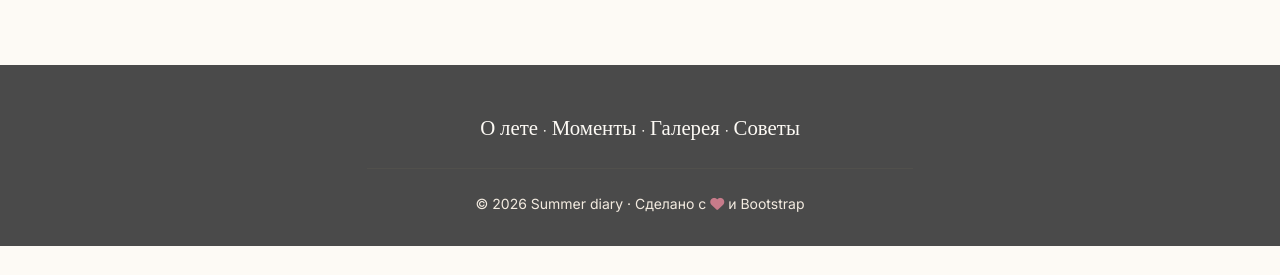
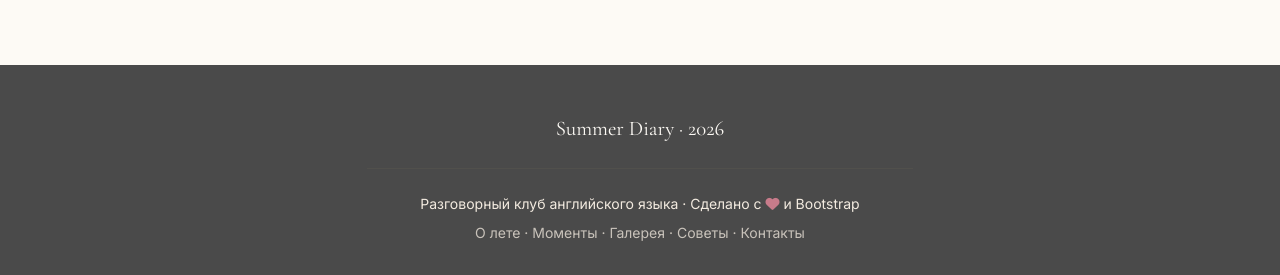
Before and after one commit to fiolkacom-glitch/wt-lab1-1git-ostapchuk, a plain HTML site: page index.html in a window 1280 px wide. Shown: the part 4667-4942 px from the top of the page. Before the commit the page ends 4913 px from the top, so only its background shows below. Drawn offline with nearby package versions, Linux system fonts and the light colour scheme.

Commit message:
Update index.html
feat: add footer

```diff
--- a/index.html
+++ b/index.html
@@ -706,11 +706,18 @@
         <div class="container text-center">
             <div class="row">
                 <div class="col-md-6 mx-auto">
-                    <p style="font-family: 'Cormorant Garamond', serif; font-size: 1.3rem; color: var(--beige);">
-                        О лете · Моменты · Галерея · Советы
-                    </p>
-                    <hr class="footer-divider">
-                    <p class="small mb-0">© 2026 Summer diary · Сделано с <i class="fas fa-heart" style="color: var(--bordeaux-light);"></i> и Bootstrap</p>
+                   <p style="font-family: 'Cormorant Garamond', serif; font-size: 1.3rem; color: var(--beige);">
+    Summer Diary · 2026
+</p>
+<hr class="footer-divider">
+<p class="small mb-0">
+    Разговорный клуб английского языка · Сделано с
+    <i class="fas fa-heart" style="color: var(--bordeaux-light);"></i>
+    и Bootstrap
+</p>
+<p class="small mb-0 mt-2" style="opacity: 0.75;">
+    О лете · Моменты · Галерея · Советы · Контакты
+</p>
                 </div>
             </div>
         </div>
```
